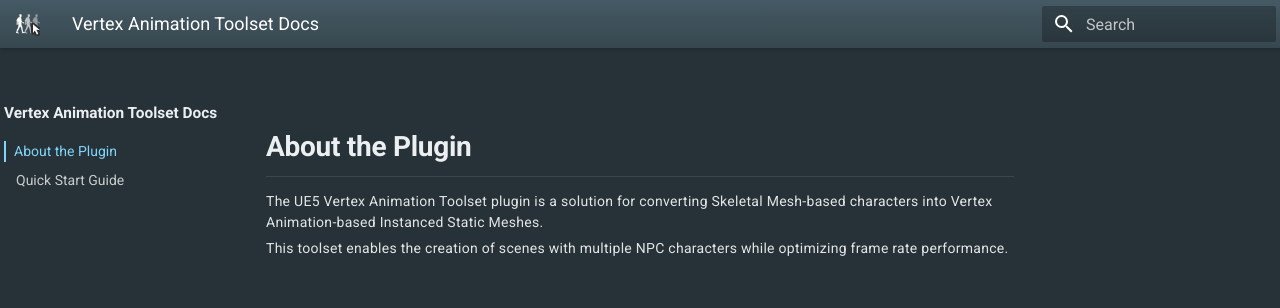
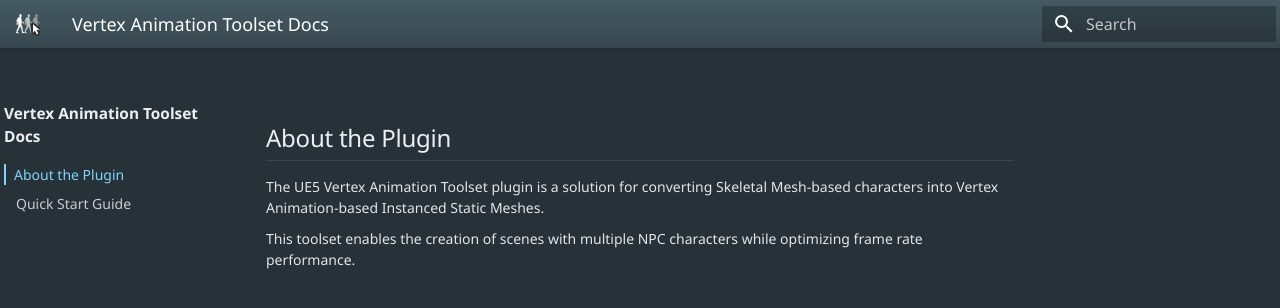
Before and after one commit to Milswanca/VertexAnimationDocumentation, an MkDocs documentation site: the page built from docs/index.md, in a window 1280 px wide. Shown: the top 308 px of the page. Built offline with MkDocs 1.6.1 and Material for MkDocs 9.7.7, drawn with Linux system fonts in a browser that asks for light colours.

Commit message:
progress

```diff
--- a/docs/stylesheets/extra.css
+++ b/docs/stylesheets/extra.css
@@ -1,7 +1,18 @@
 /* Global variables */
 :root {
     --doc-line-height: 1.5 !important;
-    --doc-letter-spacing: 0.02em !important;
+    --doc-letter-spacing: 0 !important;
+    --md-text-font: "Segoe UI", system-ui, -apple-system, BlinkMacSystemFont, Roboto, "Helvetica Neue", Arial, sans-serif !important;
+    --md-code-font: "Cascadia Code", Consolas, "Courier New", monospace !important;
+}
+
+/* Apply fonts globally */
+body {
+    font-family: var(--md-text-font);
+}
+
+code {
+    font-family: var(--md-code-font);
 }
 
 /* Header styling */
@@ -73,46 +84,48 @@
 }
 
 .md-typeset p {
-    margin: 0.3em 0 !important;
+    margin: 0.7em 0 !important;
     letter-spacing: var(--doc-letter-spacing);
     line-height: var(--doc-line-height);
 }
 
 /* Enhanced header hierarchy */
 .md-typeset h1 {
-    font-size: 28px !important;
+    font-size: 24px !important;
     color: #eceff1 !important;
-    font-weight: 600 !important;
+    font-weight: 400 !important;
     border-bottom: 1px solid rgba(255, 255, 255, 0.1) !important;
     padding-bottom: 0.3em !important;
     margin-top: 1em !important;
-    margin-bottom: 0.5em !important;
-    line-height: var(--doc-line-height);
+    margin-bottom: 0.6em !important;
+    line-height: 1.3 !important;
 }
 
 .md-typeset h2 {
-    font-size: 24px !important;
+    font-size: 20px !important;
     color: #eceff1 !important;
-    font-weight: 500 !important;
+    font-weight: 400 !important;
     margin-top: 1em !important;
-    margin-bottom: 0.5em !important;
-    line-height: var(--doc-line-height);
+    margin-bottom: 0.6em !important;
+    line-height: 1.3 !important;
 }
 
 .md-typeset h3 {
-    font-size: 20px !important;
+    font-size: 18px !important;
     color: #eceff1 !important;
+    font-weight: 400 !important;
     margin-top: 1em !important;
-    margin-bottom: 0.5em !important;
-    line-height: var(--doc-line-height);
+    margin-bottom: 0.6em !important;
+    line-height: 1.3 !important;
 }
 
 .md-typeset h4, .md-typeset h5, .md-typeset h6 {
-    font-size: 18px !important;
+    font-size: 16px !important;
     color: #eceff1 !important;
+    font-weight: 400 !important;
     margin-top: 1em !important;
-    margin-bottom: 0.5em !important;
-    line-height: var(--doc-line-height);
+    margin-bottom: 0.6em !important;
+    line-height: 1.3 !important;
 }
 
 /* Links with better contrast */
@@ -130,6 +143,9 @@
     background-color: rgba(236, 239, 241, 0.05) !important;
     color: #ffab91 !important;
     line-height: var(--doc-line-height);
+    padding: 0.2em 0.4em !important;
+    border-radius: 3px !important;
+    margin: 0 0.2em !important;
 }
 
 /* Adjust content width for better readability */
@@ -154,12 +170,12 @@
 /* List formatting improvements */
 .md-typeset ul {
     margin-left: 1.2em !important;
-    margin-top: 0.2em !important;
-    margin-bottom: 0.2em !important;
+    margin-top: 0.5em !important;
+    margin-bottom: 0.5em !important;
 }
 
 .md-typeset ul li {
-    margin-bottom: 0.2em !important;
+    margin-bottom: 0.4em !important;
     padding-left: 0.5em !important;
     position: relative !important;
     letter-spacing: var(--doc-letter-spacing);
@@ -167,7 +183,7 @@
 }
 
 .md-typeset ul li:last-child {
-    margin-bottom: 0.5em !important;
+    margin-bottom: 0 !important;
 }
 
 /* Ensure list items with strong text break properly */
```
